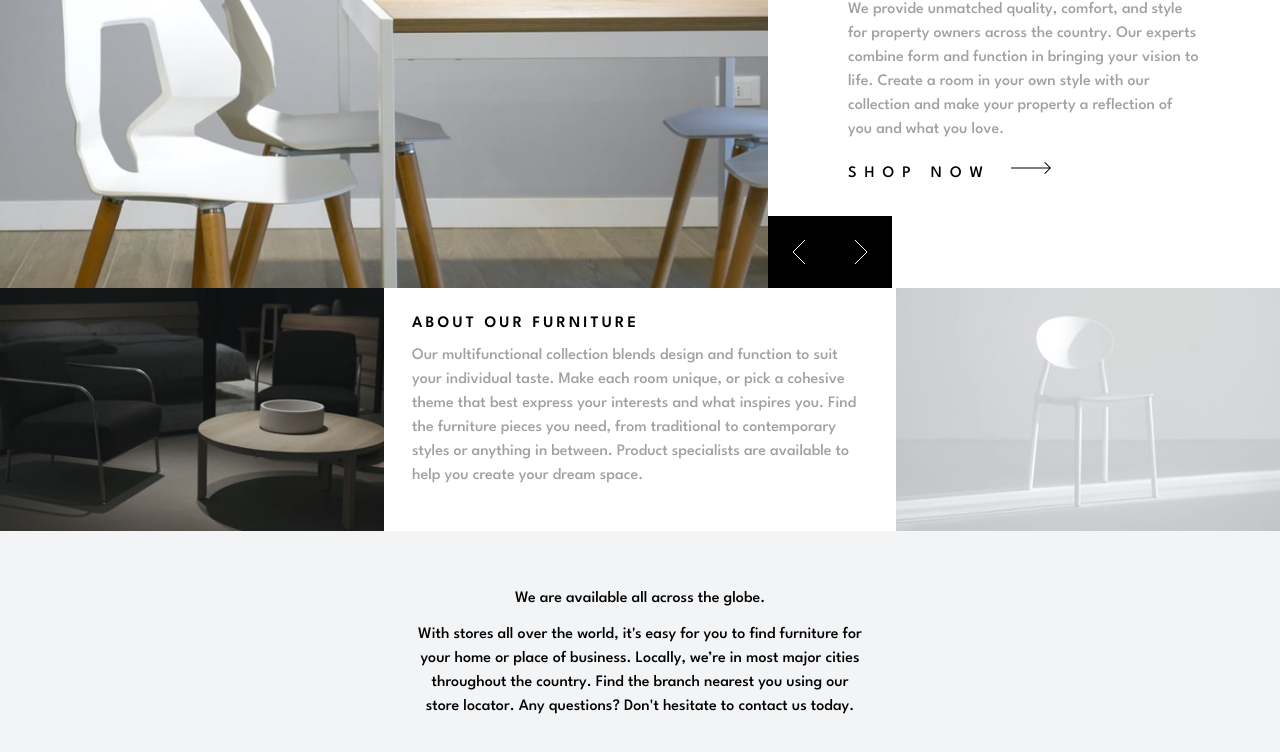
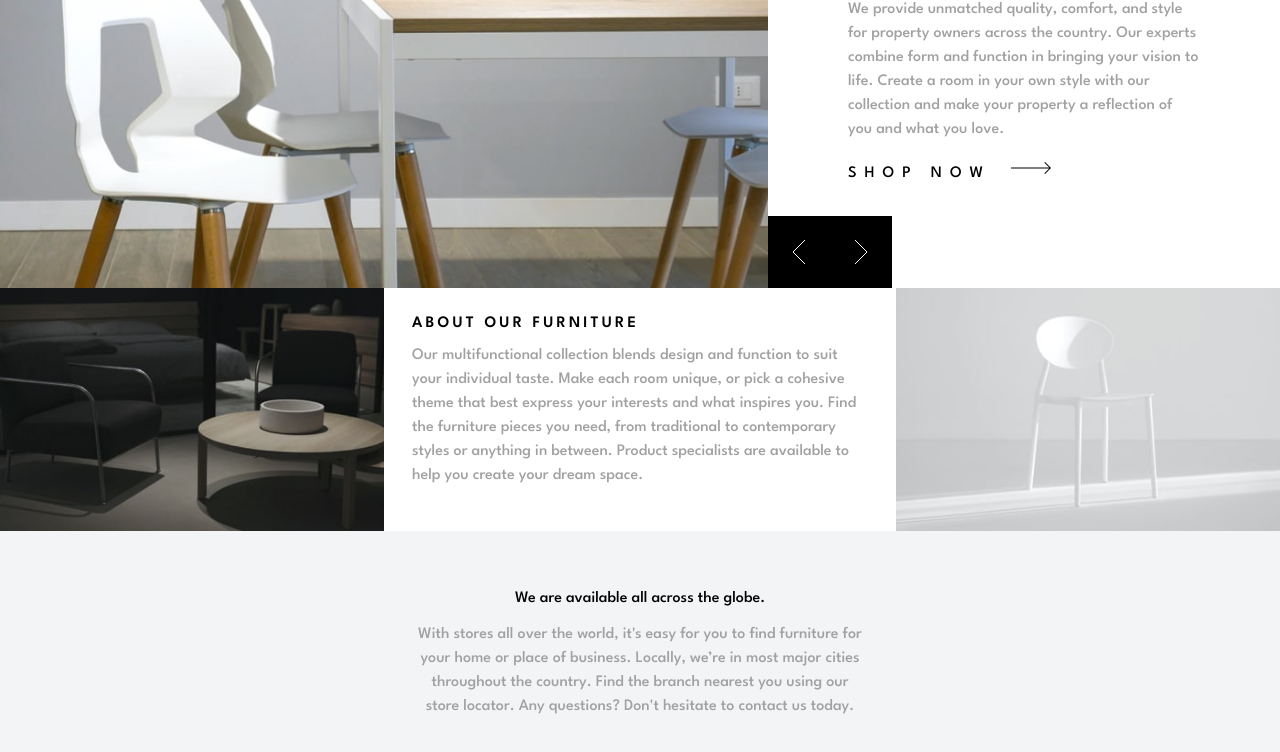
Before and after one commit to syed-45/room-homepage-master, a website: page src/index.html in a window 1280 px wide. Shown: the part 200-952 px from the top of the page. Drawn offline with Linux system fonts and the light colour scheme.

Commit message:
update readme + text color in footer

```diff
--- a/src/index.html
+++ b/src/index.html
@@ -84,7 +84,7 @@
     <div class="lg2:col-span-full h-full text-center py-12 px-7 lg2:px-10 lg2:pt-14 bg-gray-100">
       <div class="max-w-md mx-auto">
         <p>We are available all across the globe.</p>
-        <p class="mt-3">
+        <p class="mt-3 text-room-grey-500">
           With stores all over the world, it's easy for you to find furniture for your home or place of business.
           Locally, we’re in most major cities throughout the country. Find the branch nearest you using our
           store locator. Any questions? Don't hesitate to contact us today.
```
Also changed, not shown: src/README-template.md, src/images/final_solution_desktop.jpeg (added), src/images/final_solution_mobile.jpeg (added), src/output.css.
